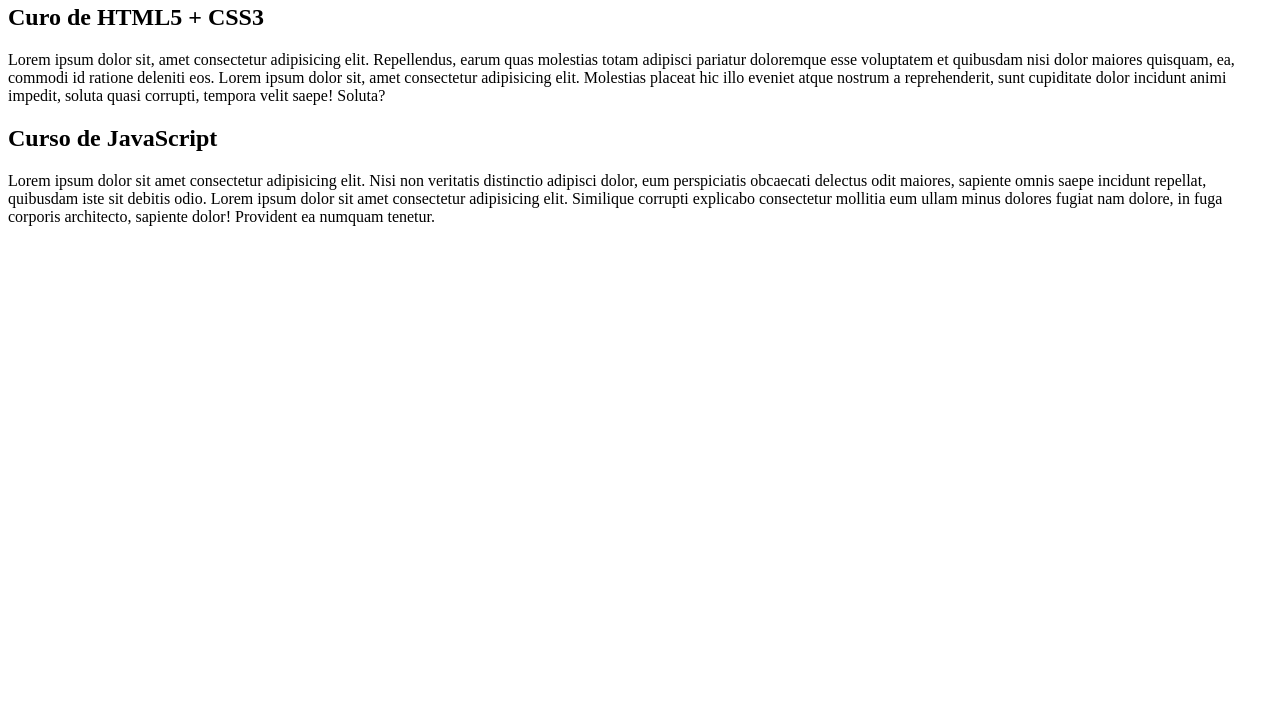
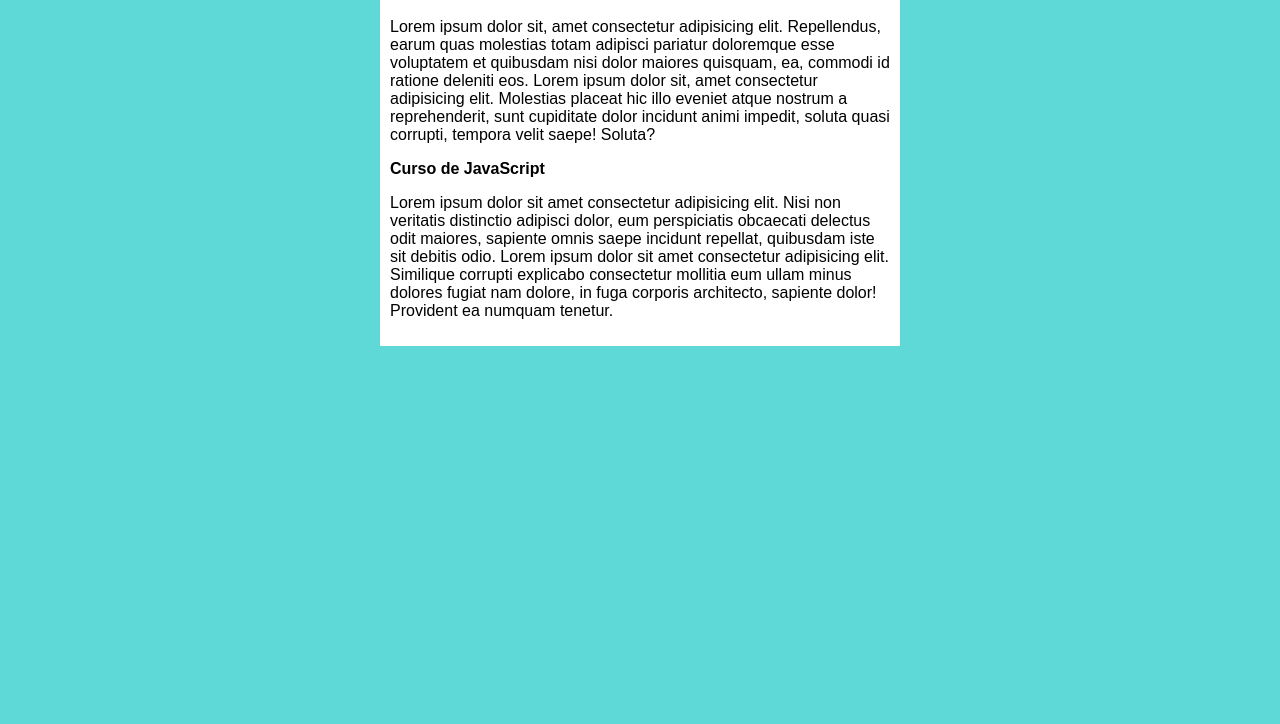
Before and after one commit to emarciel/CodeMaster-Cursos, a plain HTML site: page index.html in a window 1280 px wide. Shown: the part 76-800 px from the top of the page. Drawn offline with Linux system fonts and the light colour scheme.

Commit message:
Criei o estilo e add imagens
Criei a folha de estilo do site e adicionei imagens para site,

```diff
--- a/estilos/style.css
+++ b/estilos/style.css
@@ -0,0 +1,16 @@
+* {
+    font-family: Arial, Helvetica, sans-serif;
+    font-size: 16px;
+}
+
+body {
+    background-color: rgb(95, 216, 216);
+}
+
+main {
+    background-color: white;
+    width: 500px;
+    margin: auto;
+    padding: 10px;
+    box-shadow: 3px 3px 5px rgda(0, 0, 0, 0.300);
+}
--- a/index.html
+++ b/index.html
@@ -4,6 +4,7 @@
     <meta charset="UTF-8">
     <meta name="viewport" content="width=device-width, initial-scale=1.0">
     <title>CodeMaster Curoso Online</title>
+    <link rel="stylesheet" href="estilos/style.css">
 </head>
 <body>
     <main>
```
Also changed, not shown: imgens/house.svg (added), 2 other files.
